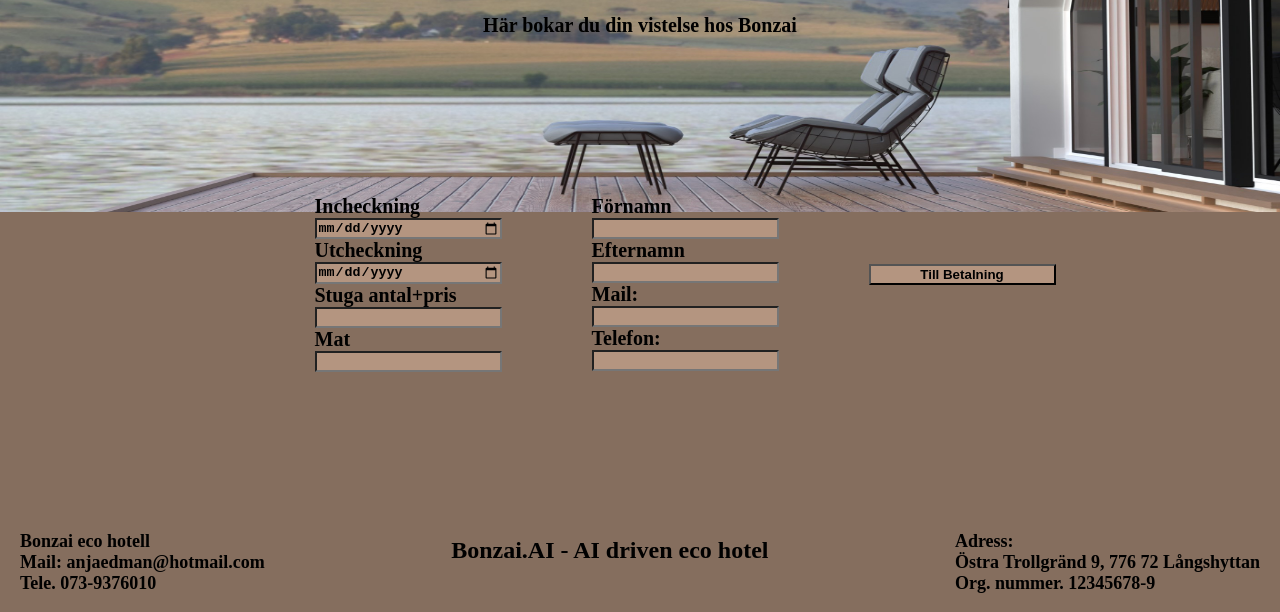
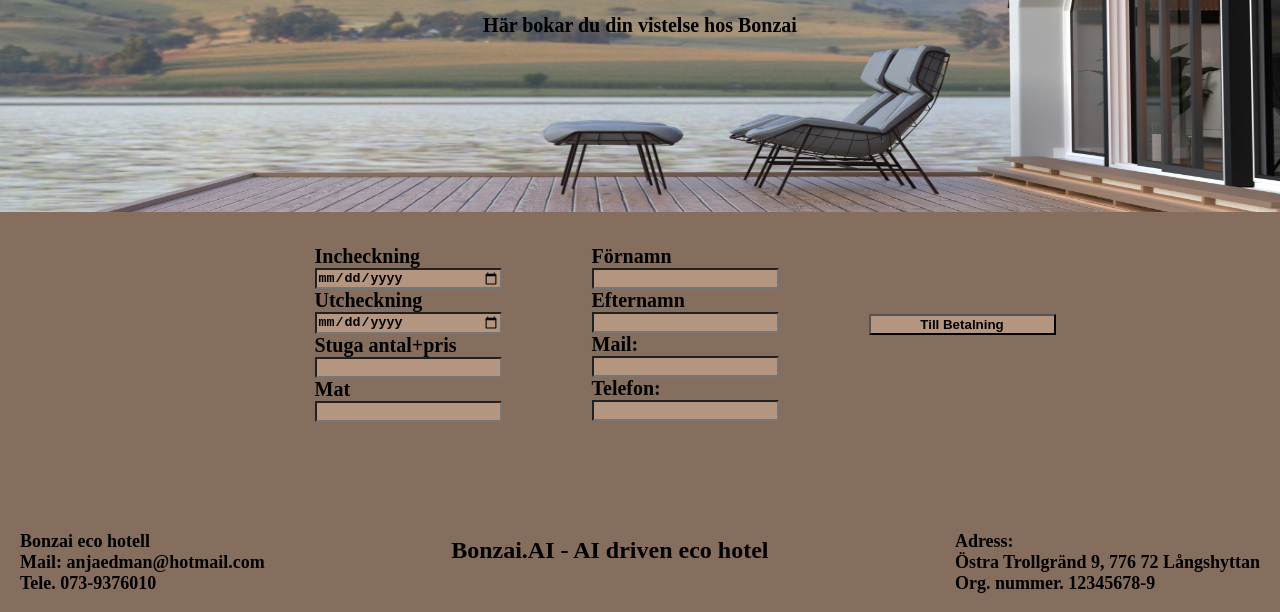
Before and after one commit to anjaedman/bonzai-projektet, a plain HTML site: page pages/book-cottage.html in a window 1280 px wide. Shown: the part 188-800 px from the top of the page. Drawn offline with Linux system fonts and the light colour scheme.

Commit message:
uppdatering bokning

```diff
--- a/css/styles.css
+++ b/css/styles.css
@@ -159,6 +159,7 @@ transition: .5s linear;
     justify-content: space-around;
     font-size: 20px;
     font-weight: 700;
+
 }
 
 .list {
@@ -167,7 +168,7 @@ transition: .5s linear;
     margin-top: 90px;
     background-color: transparent;
     padding-left: 90px;
-    padding-top: 20PX;
+    padding-top: 70PX;
 
 }
 
@@ -176,10 +177,14 @@ transition: .5s linear;
     flex-direction: column;
     text-align: left;
 
+
+
 }
 .input-container input {
     font-weight: 700;
     background-color: #B49580
+
+
 }
 
 .footer {
```
Also changed, not shown: 1 other file.
